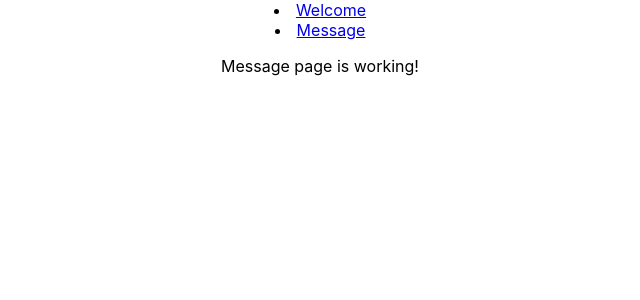
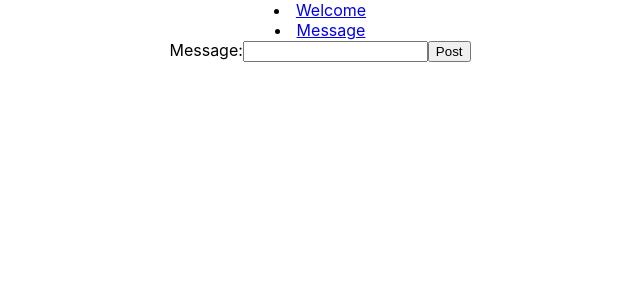
Before and after one commit to ste1drag/task-frontend, a React (Create React App) app: page /message in a window 1280 px wide. Shown: the top 300 px of the page, without its empty margins (320-960 px from the left). Built offline with nearby package versions, Linux system fonts and the light colour scheme.

Commit message:
Implemented message page

```diff
--- a/src/components/MessagePage/MessagePageComponent.jsx
+++ b/src/components/MessagePage/MessagePageComponent.jsx
@@ -1,9 +1,36 @@
 import { useEffect, useState } from "react";
-import  getAllMessages  from "../../services/welcomePage.service"
+import postMessage from "../../services/messagePage.service";
 const MessagePageComponent = () => {
+
+   const [message,setMessage] = useState("");
+   const [responseText, setResponseText] = useState("");
+
+   const handleSubmit = (event) => {
+       event.preventDefault();
+
+       handleSubmitMessage(message);
+   }
+
+   const handleSubmitMessage = (message) => {
+       postMessage(message).then((response)=>{
+           setResponseText(response);
+       });
+   }
+
+   const handleChange = (event) => {
+       setMessage(event.target.value);
+   }
+
    return (
        <>
-           <p>Message page is working!</p>
+           <form onSubmit={handleSubmit}>
+               <label>
+                   Message:
+                   <input type="text" value={message} onChange={handleChange}/>
+               </label>
+               <input type="submit" value="Post"/>
+               <p>{responseText}</p>
+           </form>
        </>
    )
 };
--- a/src/services/messagePage.service.js
+++ b/src/services/messagePage.service.js
@@ -0,0 +1,11 @@
+import axios from "axios";
+
+const url = "http://localhost:3004/messages";
+
+const postMessage = async (message) => {
+    const res = await axios.post(url,{"content":message});
+
+    return res.data.toString();
+}
+
+export default postMessage;
```
Also changed, not shown: src/services/welcomePage.service.js (line endings or trailing spaces).
